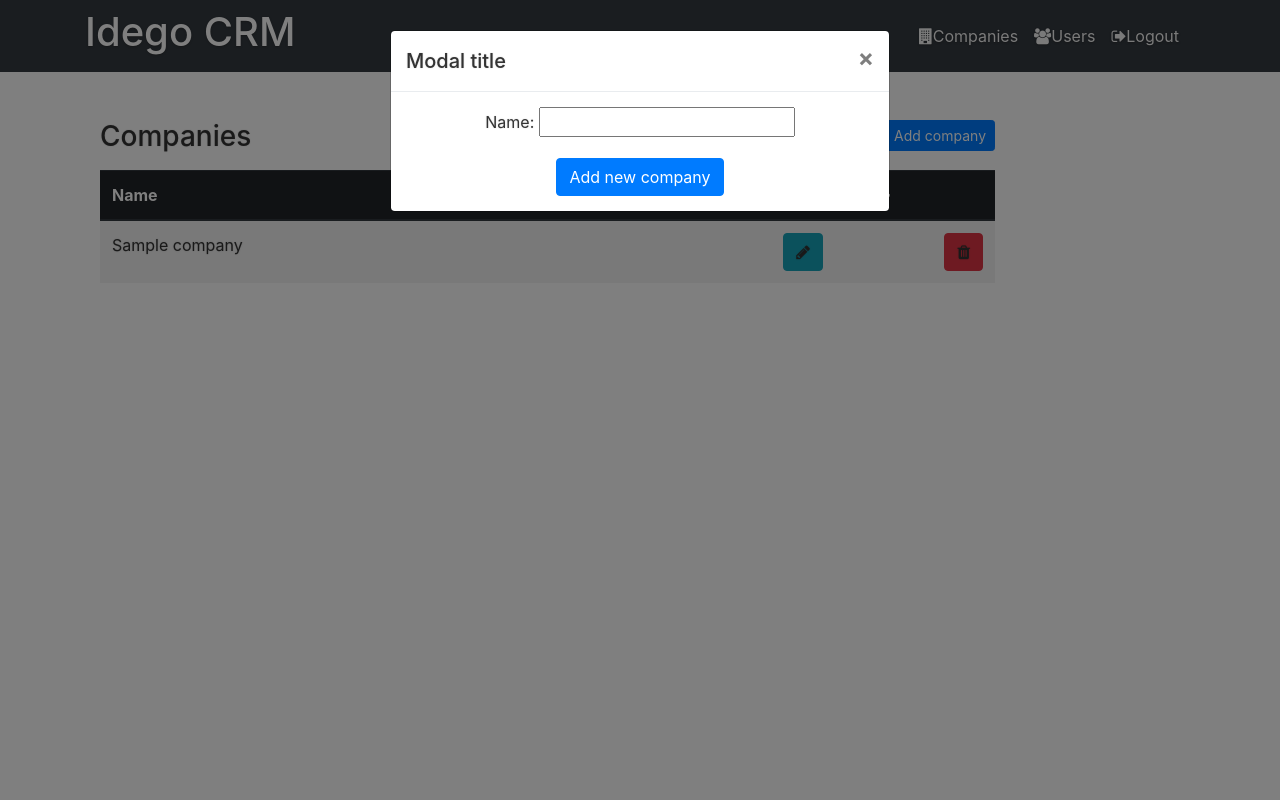
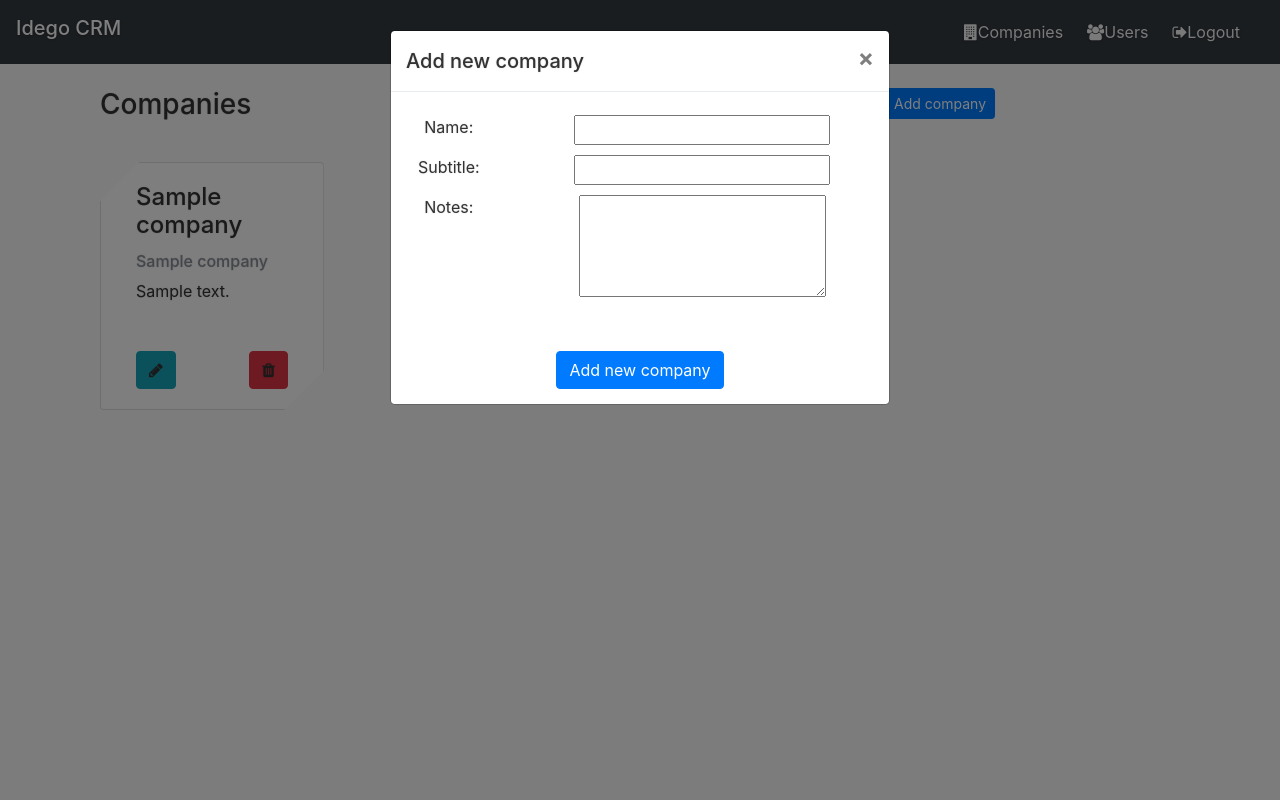
Before and after one commit to Yarwin/simple-CRM, a Django app: page /companies/ in a window 1280 px wide, after a click on "Add company". Run offline with Django 3.2, Linux system fonts and the light colour scheme; a user stored in the database is signed in; tables that the repository leaves empty hold one stand-in row (values such as "Sample post"); some libraries are stand-ins or nearby versions.

Commit message:
changes in templates, code tweaks, added two fields to company model.

```diff
--- a/CRM/forms.py
+++ b/CRM/forms.py
@@ -1,9 +1,11 @@
-from django.forms import ModelForm
-
+import django.forms as forms
 from .models import Company
 
 
-class NewCompanyForm(ModelForm):
+class NewCompanyForm(forms.ModelForm):
     class Meta:
         model = Company
-        fields = ['name']
+        fields = ['name', 'subtitle', 'notes']
+        widgets = {
+          'notes': forms.Textarea(attrs={'rows':4, 'cols':22}),
+        }
--- a/CRM/models.py
+++ b/CRM/models.py
@@ -7,8 +7,9 @@ class Company(models.Model):
         verbose_name = "Company"
         verbose_name_plural = "Companies"
 
-    #fields
     name = models.CharField(max_length=255)
+    subtitle = models.CharField(max_length=511, blank=True, null=True)
+    notes = models.TextField(blank=True, null=True)
 
     def __str__(self):
         return self.name
--- a/CRM/static/css/crm.css
+++ b/CRM/static/css/crm.css
@@ -1,22 +1,22 @@
 body {
 	color: #333333;
 	text-shadow: 0 .02rem .1rem rgba(0,0,0,.2);
-	background-color: #FFFFFF;
+	background-color: #f9f9f9;
 }
 
-header {
+nav {
 	color: #FFFFFF;
 	text-shadow: 0 .05rem .1rem rgba(36, 36, 36, 0.5);
 
 }
 
-header a, header a:hover{
+nav a, nav a:hover{
 	color: #f5f5f5;
 	text-shadow: 0 .05rem .1rem rgba(33, 33, 33, 0.5);
 }
 
 .check-circle {
-  vertical-align: middle;
+	vertical-align: middle;
 	font-size: 1.3rem;
 }
 
@@ -26,5 +26,35 @@ header a, header a:hover{
 
 .green {
 	color: #2bad30;
+}
+
+.header-overlay-background {
+	background: rgba(255, 255, 255, 0.33);
+	min-width:100%;
+	min-height: 100vh;
+}
+
+.fill{
+	min-height: 100vh;
+	background-size:cover;
+	background: center ;
+	z-index: 0;
+	position: relative;
+}
+
+.cut-corners {
+	display: inline-block;
+	background: rgba(255, 255, 255, 0.6);
+	position: relative;
+	clip-path: polygon(0 5vh, 5vh 0, 100% 0, 100% calc(100% - 5vh), calc(100% - 5vh) 100%, 0 100%);
 
 }
+
+header .jumbotron {
+	height: auto;
+}
+
+
+.header-content {
+	z-index: 1;
+}
--- a/CRM/templates/CRM/add-company.html
+++ b/CRM/templates/CRM/add-company.html
@@ -1,21 +1,36 @@
+<div class="container">
+
     <div class="modal fade" id="add-new-company" tabindex="-1" role="dialog" aria-labelledby="add-new-company" aria-hidden="true">
         <div class="modal-dialog" role="document">
             <div class="modal-content">
                 <div class="modal-header">
-                <h5 class="modal-title" id="exampleModalLabel">Modal title</h5>
+                    <h5 class="modal-title" id="exampleModalLabel">Add new company</h5>
                     <button type="button" class="close" data-dismiss="modal" aria-label="Close">
                         <span aria-hidden="true">&times;</span>
                     </button>
                 </div>
-            <div class="modal-body text-center">
+                <div class="modal-body">
                     <form method="post">
                         {% csrf_token %}
-                    {{form.as_p}}
-                    <button type="submit" class="btn btn-primary">
+
+                        {% for field in form %}
+                        {% for error in field.errors %}
+                        <p style="color: red" class="text-center">{{ error | safe }}</p>
+                        {% endfor %}
+                        <div class="text-center row mt-2">
+                            <div class="col-3">{{ field.label_tag }} &nbsp;</div>
+                            <div class="col-9">{{ field }}</div>
+                        </div>
+                        {% endfor %}
+                        <div class="text-center">
+                            <button type="submit" class="btn btn-primary mt-5 ">
                                 Add new company
                             </button>
+                        </div>
+
                     </form>
                 </div>
             </div>
         </div>
     </div>
+</div>
--- a/CRM/templates/CRM/signup.html
+++ b/CRM/templates/CRM/auth/signup.html
@@ -4,8 +4,8 @@
 
 {% block content %}
 <div class="content">
-  <h2>Sign up</h2>
-  <form action="signup/" method="post">
+  <h2 class="text-center">Sign up</h2>
+  <form action="signup/" method="post" class="text-center">
     {% csrf_token %}
     {% for field in form %}
     <p>
@@ -15,7 +15,7 @@
       <small style="color: grey">{{ field.help_text | safe }}</small>
       {% endif %}
       {% for error in field.errors %}
-    <p style="color: red">{{ error | safe }}</p>
+    <p style="color: red" class="text-center">{{ error | safe }}</p>
     {% endfor %}
     </p>
     {% endfor %}
--- a/CRM/templates/CRM/base.html
+++ b/CRM/templates/CRM/base.html
@@ -18,42 +18,37 @@
     <link rel="stylesheet" href="{% static 'css/crm.css' %}">
 
     {% block extra_js %}{% endblock extra_js %}
-
-
 </head>
 
 <body>
-<header>
-    <div class="navbar navbar-dark bg-dark">
-        <div class="container d-flex flex-column flex-md-row justify-content-between">
-            <div class="p2">
-                <h1>Idego CRM</h1>
-            </div>
-            <div class="p-2 d-flex flex-column flex-md-row justify-content-between">
-                {% if request.user.is_authenticated %}
-                <div class="p-2">
-                    <a href="{% url 'companies_list_views' %}"> <i class="fa fa-building" aria-hidden="true"></i>Companies </a>
-                </div>
-                <div class="p-2">
-                    <a href="{% url 'users_list_views' %}"> <i class="fa fa-users" aria-hidden="true"></i>Users </a>
-                </div>
+<nav class="navbar navbar-fixed sticky-top navbar-expand-lg navbar-dark bg-dark">
+    <a href="{% url 'home' %}" class="navbar-brand h1">Idego CRM</a>
+    <button class="navbar-toggler" type="button" data-toggle="collapse" data-target="#navbarSupportedContent" aria-controls="navbarSupportedContent" aria-expanded="false" aria-label="Toggle navigation">
+        <span class="navbar-toggler-icon"></span>
+    </button>
+    <div class="collapse navbar-collapse" id="navbarSupportedContent">
+        <ul class="navbar-nav ml-lg-auto">
+            {% if request.user.is_authenticated %}
+            <li class="nav-item mt-2 mt-lg-0 mr-lg-4">
+                <a href="{% url 'companies_list_views' %}"> <i class="fa fa-building" aria-hidden="true"></i>Companies </a>
+            </li>
+            <li class="nav-item mt-2 mt-lg-0 mr-lg-4">
+                <a href="{% url 'users_list_views' %}"> <i class="fa fa-users" aria-hidden="true"></i>Users </a>
+            </li>
+            <li class="nav-item mt-2 mt-lg-0 mr-lg-4">
+                <a href="{% url 'logout' %}"> <i class="fa fa-sign-out" aria-hidden="true"></i>Logout </a>
+            </li>
+            {% else %}
+            <li class="nav-item mt-2 mt-lg-0 mr-lg-4">
+                Please, <a href="{% url 'login' %}"> login </a> or <a href="{% url 'signup' %}"> sign up </a>
+            </li>
+            {% endif %}
+        </ul>
+    </div>
+</nav>
 
-                <div class="p-2">
-                    <a href="{% url 'logout' %}"> <i class="fa fa-sign-out" aria-hidden="true"></i>Logout </a>
-                </div>
-                {% else %}
-                <div>
-                    Please, <a href="{% url 'login' %}"> login </a> or <a href="{% url 'signup' %}"> sign up </a>
-                </div>
-                {% endif %}
-            </div>
-        </div>
-    </div>
-</header>
-
-<div class="container mt-5">
+<div class="container">
     {% block content %}{% endblock content %}
-
 </div>
 </body>
 </html>
--- a/CRM/templates/CRM/companies.html
+++ b/CRM/templates/CRM/companies.html
@@ -7,11 +7,11 @@ Companies
 {% block content %}
 
 {% include 'CRM/add-company.html' %}
-{% include 'CRM/general-modal.html' %}
+{% include 'CRM/utils/general-modal.html' %}
 
 <div class="col-md-10 col-md-offset-1 ">
 
-    <div>
+    <div class="mt-4">
         <div class="row mb-2">
             <div class="col-md-6 mr-auto text-md-left text-center">
                 <h3 class="panel-title">Companies</h3>
@@ -29,22 +29,13 @@ Companies
         </div>
     </div>
 
-    <div class="justify-content-center">
-        <table class="table table-striped table-responsive-md">
-
-            <thead class="thead-dark ">
-            <tr>
-                <th class="w-75">Name</th>
-                <th class="w-25 text-center"><em class="fa fa-cog"></em></th>
-            </tr>
-            </thead>
-
-            <tbody>
     {% for company in object_list %}
-            <tr>
-                <td class="w-75">{{ company.name }}</td>
-                <td align="center" class="w-25">
-                    <div class="d-flex justify-content-between">
+    <div class="card col-md-3 mt-4 cut-corners">
+        <div class="card-body">
+            <h4 class="card-title">{{ company.name }}</h4>
+            <h6 class="card-subtitle mt-2 mb-2 text-muted">{{ company.subtitle }}</h6>
+            <p class="card-text mt-2" style="min-width: 44vh;">{{ company.notes }}</p>
+            <div class="d-flex justify-content-between mt-5">
                 <div>
                     <a class="btn btn-info showGeneralModal"
                        data-toggle="modal"
@@ -67,17 +58,13 @@ Companies
                     </a>
                 </div>
             </div>
-                </td>
-            </tr>
-            {% empty %}
-            <tr>
-                No companies yet.
-            </tr>
-            {% endfor %}
-            </tbody>
-        </table>
         </div>
     </div>
+    {% empty %}
+    <h4 class="text-center mt-4">No companies yet</h4>
+
+    {% endfor %}
 
 
+</div>
 {% endblock %}
--- a/CRM/templates/CRM/edit-company.html
+++ b/CRM/templates/CRM/edit-company.html
@@ -5,7 +5,7 @@
 {% block content %}
 <div class="content">
     <div class="form-edit">
-        <form action="/companies/edit/{{ object.id }}" method="post">
+        <form action="/companies/edit/{{ object.id }}" method="post" class="text-center">
             {% csrf_token %}
             {{ form.as_p }}
             <button type="submit" class="btn btn-primary">
--- a/CRM/templates/CRM/general-modal.html
+++ b/CRM/templates/CRM/utils/general-modal.html
@@ -16,13 +16,14 @@
 <script>
     $(document).ready(function() {
         $('.showGeneralModal').click(function (event) {
+            event.preventDefault();
             var url = $(this).data("form");
-            $('#generalModal').on('show.bs.modal', function (e) {
-                $.get(url, function (data) {
-                    var div = $('.content', $(data));
-                    $('#modal-content').html(div);
-                });
+            $.get(url, function (data) {
+                var div = $('.content', $(data));
+                console.log(data);
+                $('#modal-content').html(div);
             });
+            $('#myModal').modal('show')
         });
 
     });
--- a/CRM/urls.py
+++ b/CRM/urls.py
@@ -2,19 +2,20 @@ from django.conf.urls import url
 from django.contrib.admin.views.decorators import staff_member_required
 from django.contrib.auth import views as auth_views
 from django.contrib.auth.decorators import login_required
+from django.views.generic import TemplateView
 
 from . import views
 
 auth_urls = [
     url(r'^signup/$', views.signup, name='signup'),
-    url(r'^login/$', auth_views.login, {'template_name': 'CRM/login.html', 'redirect_authenticated_user': True}, name='login'),
+    url(r'^login/$', auth_views.login, {'template_name': 'CRM/auth/login.html', 'redirect_authenticated_user': True}, name='login'),
     url(r'^logout/$', auth_views.logout, {'next_page': '/'}, name='logout'),
 
 ]
 
 app_urls = [
     url(r'^$',
-        views.index,
+        TemplateView.as_view(template_name='CRM/home.html'),
         name='home'),
     url(r'^companies/$',
         views.CompaniesListView.as_view(),
--- a/CRM/views.py
+++ b/CRM/views.py
@@ -7,10 +7,6 @@ from django.contrib.auth.mixins import LoginRequiredMixin, UserPassesTestMixin
 
 from .forms import NewCompanyForm
 from .models import Company
-
-
-def index(request):
-    return render(request, 'CRM/home.html')
 
 
 def signup(request):
@@ -29,7 +25,7 @@ def signup(request):
             return redirect('/')
     else:
         form = UserCreationForm()
-    return render(request, 'CRM/signup.html', {'form': form})
+    return render(request, 'CRM/auth/signup.html', {'form': form})
 
 
 class CompaniesListView(LoginRequiredMixin, ListView, FormView):
--- a/idego_CRM/settings.py
+++ b/idego_CRM/settings.py
@@ -26,7 +26,8 @@ SECRET_KEY = '@3$5444_r3o$2!q-y$z-il)42s7gqv=%zx343-hjgp(13b=eiw'
 DEBUG = True
 
 ALLOWED_HOSTS = [
-    'yarvin.pythonanywhere.com'
+    'yarvin.pythonanywhere.com',
+    '127.0.0.1'
 ]
 
 
```
Also changed, not shown: CRM/templates/CRM/auth/login.html (added, +18 -0 lines), CRM/templates/CRM/home.html (+22 -4 lines), CRM/templates/CRM/login.html (deleted, +0 -18 lines), CRM/templates/CRM/users.html (+32 -51 lines), CRM/migrations/0001_initial.py. Lines whose indentation alone changed are shown as unchanged.
